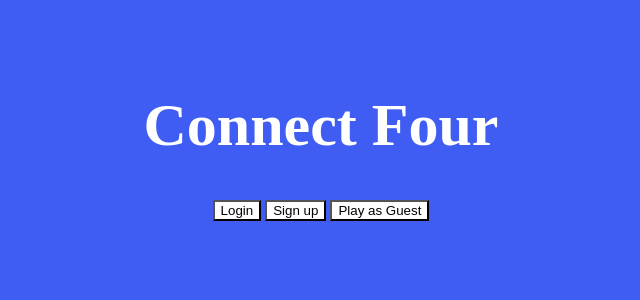
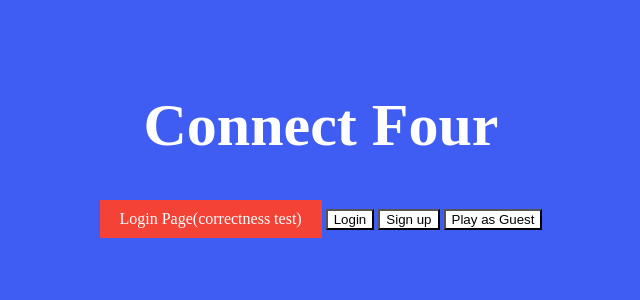
Before and after one commit to bmb4/The_Flight_Deck, a Flask app: template templates/homeScreen.html in a window 1280 px wide. Shown: the part 207-507 px from the top of the page, without its empty margins (319-959 px from the left). Run offline with Flask 2, Linux system fonts and the light colour scheme; the template is opened without the code that fills it, so the values that code supplies are empty; parts of the project's set-up code (start-up, migrations or seed data) failed here and were passed over.

Commit message:
Added link object to home page
Troubleshooting linking issues

```diff
--- a/templates/homeScreen.html
+++ b/templates/homeScreen.html
@@ -10,6 +10,7 @@
 
 <body>
   <p>
+    <a href="Login Page.html">Login Page(correctness test)</a>
     <input type="button" onclick="location.href='Login Page.html';" value="Login" />
     <input type="button" onclick="location.href='CreateAccount.html';" value="Sign up" />
     <input type="button" onclick="location.href='https://buffalobills.com';" value="Play as Guest" />
```
